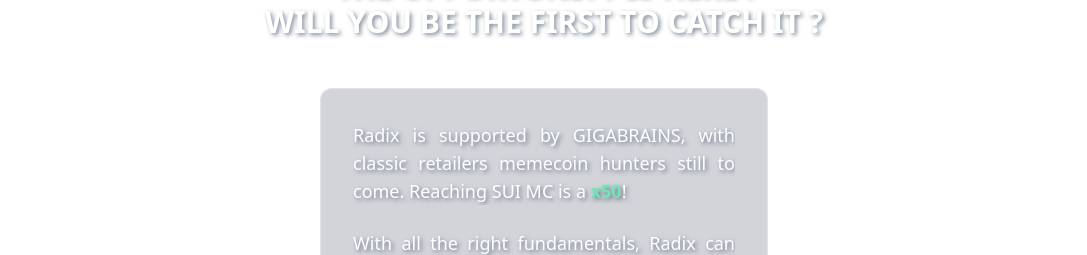
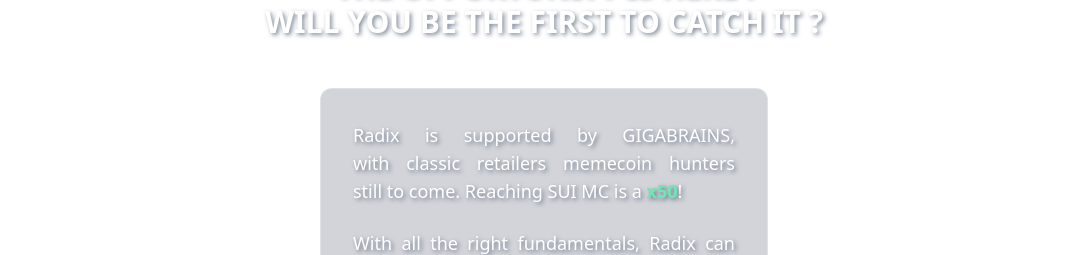
Before and after one commit to alfred-dulaire/top, a React (Vite) app: page / in a window 1280 px wide. Shown: the part 3570-3825 px from the top of the page, without its empty margins (96-1183 px from the left). Built offline with nearby package versions, Linux system fonts and the light colour scheme.

Commit message:
Update Opportunity.tsx

```diff
--- a/src/components/Opportunity.tsx
+++ b/src/components/Opportunity.tsx
@@ -62,10 +62,10 @@
 
           <div className="backdrop-blur-lg bg-gray-500/30 p-8 rounded-xl border border-white/30">
             <div className="space-y-6">
-              <p className="text-lg text-white text-shadow text-justify line-clamp-3 hover:line-clamp-none transition-all duration-300">
+              <p className="text-lg text-white text-shadow text-justify text-balance">
                 Radix is supported by GIGABRAINS, with classic retailers memecoin hunters still to come. Reaching SUI MC is a <span className="font-bold text-emerald-300">x50</span>!
               </p>
-              <p className="text-lg text-white text-shadow text-justify line-clamp-3 hover:line-clamp-none transition-all duration-300">
+              <p className="text-lg text-white text-shadow text-justify text-balance">
                 With all the right fundamentals, Radix can embrace the <span className="font-bold text-emerald-300">400 Trillions $</span> global finance and its millions transactions per seconds.
               </p>
             </div>
@@ -96,10 +96,10 @@
           <div className="flex-1 flex flex-col">
             <div className="backdrop-blur-lg bg-gray-500/30 p-8 rounded-xl border border-white/30 mb-8">
               <div className="space-y-6">
-                <p className="text-lg text-white text-shadow text-justify line-clamp-3 hover:line-clamp-none transition-all duration-300">
+                <p className="text-lg text-white text-shadow text-justify text-balance">
                   Radix is supported by GIGABRAINS, with classic retailers memecoin hunters still to come. Reaching SUI MC is a <span className="font-bold text-emerald-300">x50</span>!
                 </p>
-                <p className="text-lg text-white text-shadow text-justify line-clamp-3 hover:line-clamp-none transition-all duration-300">
+                <p className="text-lg text-white text-shadow text-justify text-balance">
                   With all the right fundamentals, Radix can embrace the <span className="font-bold text-emerald-300">400 Trillions $</span> global finance and its millions transactions per seconds.
                 </p>
               </div>
```
